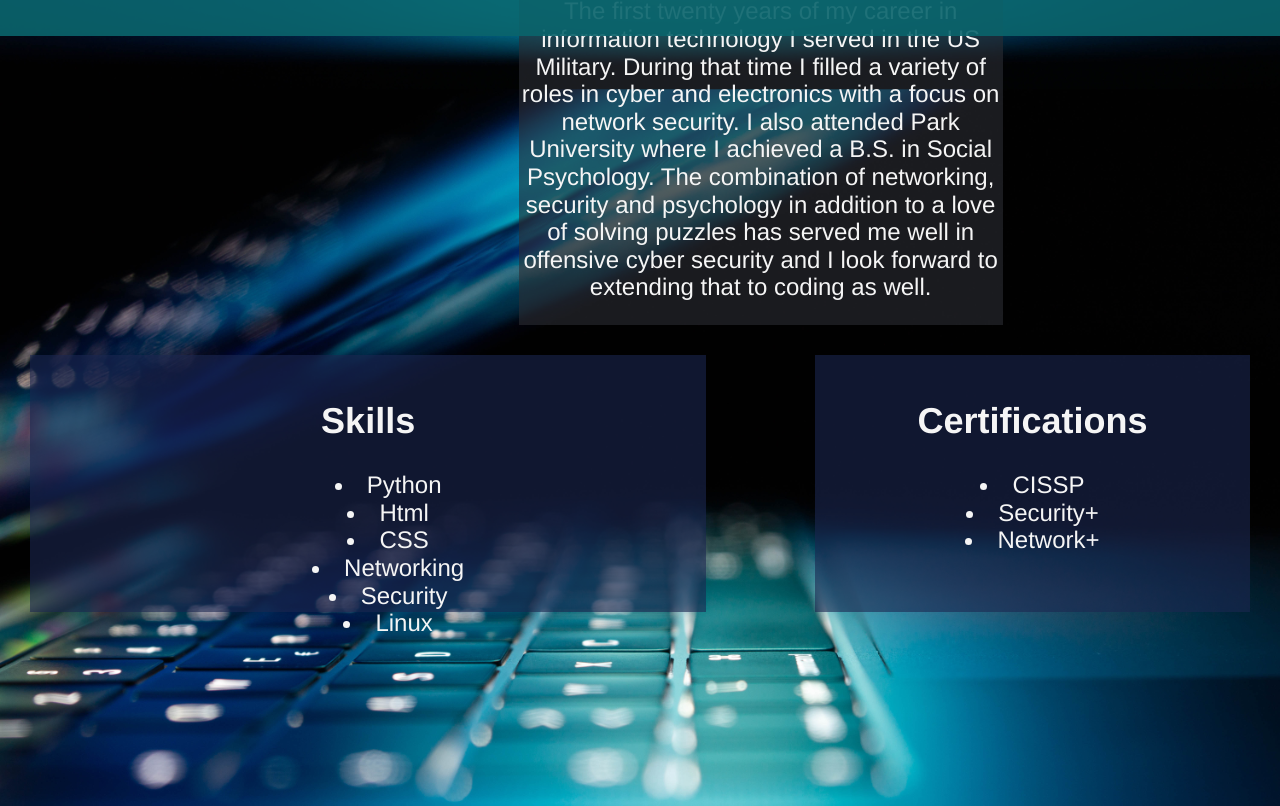
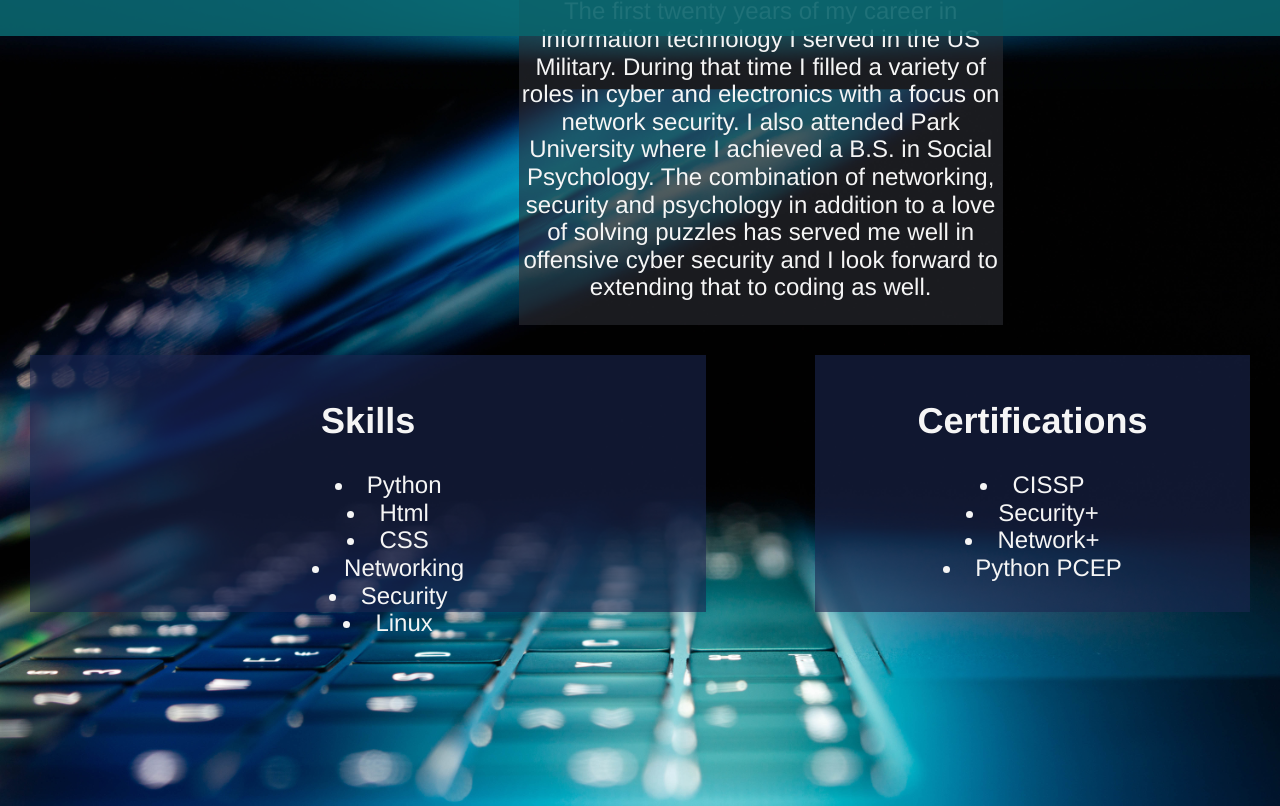
Before and after one commit to NSJen/NSJen.github.io, a plain HTML site: page index.html in a window 1280 px wide. Shown: the part 764-1570 px from the top of the page. Drawn offline with nearby package versions, Linux system fonts and the light colour scheme.

Commit message:
Update index.html
Added Python Certification

```diff
--- a/index.html
+++ b/index.html
@@ -73,6 +73,7 @@ Background photo courtesy of Philipp Katzenberger via unsplash.com
         <li> CISSP </li>
         <li> Security+</li>
         <li> Network+</li>
+        <li> Python PCEP</li>
         </ul>
       </div>
     </div>
```
